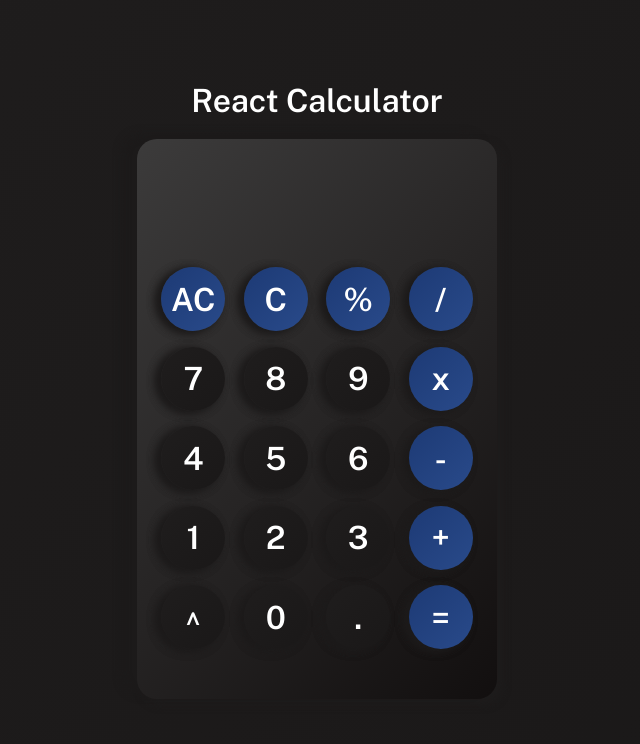
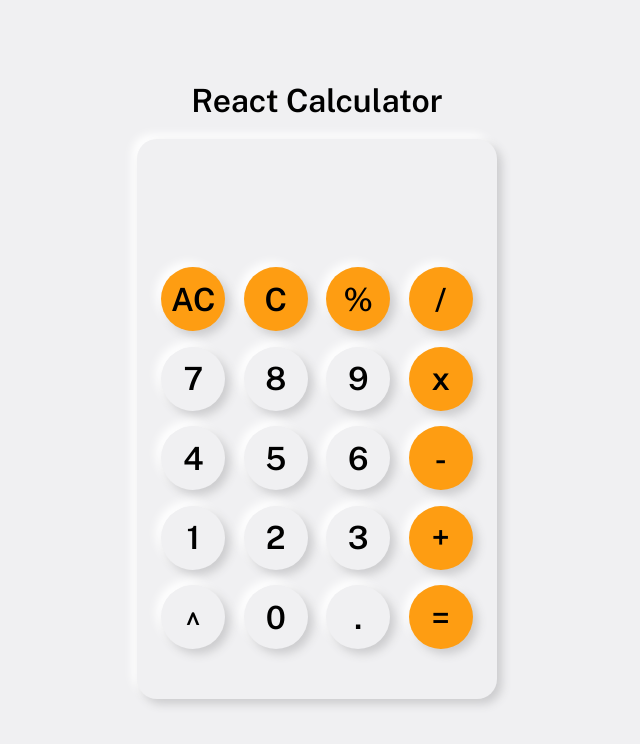
Before and after one commit to kiranc8/react-calculator, a React (Create React App) app: page / in a window 1280 px wide. Shown: the top 744 px of the page, without its empty margins (323-963 px from the left). Built offline with nearby package versions, Linux system fonts and the light colour scheme.

Commit message:
ui change

```diff
--- a/src/App.css
+++ b/src/App.css
@@ -1,4 +1,4 @@
-@import url('https://fonts.googleapis.com/css2?family=PT+Sans&family=Public+Sans:wght@600&display=swap');
+@import url('https://fonts.googleapis.com/css2?family=PT+Sans&family=Public+Sans:wght@600&family=Roboto:wght@700&display=swap');
 * {
   padding: 0;
   margin: 0;
--- a/src/components/basicCalculator/Calculator.css
+++ b/src/components/basicCalculator/Calculator.css
@@ -1,6 +1,7 @@
 .container {
   height: 100vh;
   display: flex;
+  background: #f0f0f2;
   flex-direction: column;
   align-items: center;
   justify-content: center;
@@ -9,32 +10,35 @@
 .wrapper {
   display: flex;
   flex-direction: column;
-    border-radius: 20px;
-    background: linear-gradient(315deg, #120f0f, #3c3b3b);
-    box-shadow: -15px -5px 9px #1c1a1a,
-      5px 5px 9px #1e1c1c;
+  border-radius: 50px;
+  background: #f0f0f2;
+  box-shadow: 5px 5px 10px #ccccce,
+    -5px -5px 10px #ffffff;
   height: 560px;
   width: 360px;
   padding: 15px;
   border-radius: 20px;
   margin-bottom: 20px;
 }
-  .heading{
-    color:#ffff;
+
+.heading {
+  color: #000;
   font-size: 2rem;
   font-weight: 800;
   margin-bottom: 20px;
 }
+
 .display {
   height: 10%;
-    width:100%;
+  width: 100%;
   overflow-x: hidden;
   display: flex;
   align-items: flex-end;
   justify-content: flex-end;
   margin-right: 1.5rem;
   font-size: 3rem;
-    color: #fff;
+  color: #000;
+  background: transparent;
 }
 
 .buttons {
@@ -47,11 +51,11 @@
 .btn {
   cursor: pointer;
   display: flex;
-    border-radius: 82px;
-    background: linear-gradient(315deg, #1a1818, #1f1d1d);
-    box-shadow: -5px 2px 9px #1c1a1a,
-      -5px 2px 9px #1e1c1c;
-    color: #fff;
+  border-radius: 50px;
+  background: #f0f0f2;
+  box-shadow: 5px 5px 10px #ccccce,
+    -5px -5px 10px #ffffff;
+  color: #000;
   font-size: 2rem;
   border-radius: 50%;
   width: 4rem;
@@ -60,23 +64,25 @@
   justify-content: center;
 
 }
-  .btn:active{
+
+.btn:active {
+  box-shadow: 20px 20px 60px #ccccce,
+    -20px -20px 60px #ffffff;
+}
+
+.btn_operator {
+  color: black;
+  background-color: #fe9d12;
+
+
+}
+
+.btn_operator:active {
   opacity: 0.5;
 }
 
-  .btn_blue {
-    border-radius: 123px;
-    background: linear-gradient(315deg, #294a8a, #1d3a75);
-    box-shadow: -5px -5px -9px #294b8e,
-      5px 5px 9px #3157a6;
-
-  }
-  .btn_blue:active{
-    opacity: 0.5;
-  }
-
-  @media screen and (max-width:400px){
-    .wrapper{
+@media screen and (max-width:400px) {
+  .wrapper {
     width: 90%;
   }
 }
--- a/src/components/basicCalculator/Calculator.js
+++ b/src/components/basicCalculator/Calculator.js
@@ -1,6 +1,6 @@
 import { React, useState } from "react";
 import { evaluate } from "mathjs";
-import './Calculator.css'
+import "./Calculator.css";
 const Calculator = () => {
   const [calc, setCalc] = useState("");
   const [result, setResult] = useState("");
@@ -39,16 +39,16 @@ const Calculator = () => {
         <div className="display">{click ? result : ""}</div>
         <div className="display">{calc}</div>
         <div className="buttons">
-          <div className="btn btn_blue" onClick={clearAll}>
+          <div className="btn btn_operator" onClick={clearAll}>
             AC
           </div>
-          <div className="btn btn_blue" onClick={clear}>
+          <div className="btn btn_operator" onClick={clear}>
             C
           </div>
-          <div className="btn btn_blue" onClick={() => updateCalc("%")}>
+          <div className="btn btn_operator" onClick={() => updateCalc("%")}>
             %
           </div>
-          <div className="btn btn_blue" onClick={() => updateCalc("/")}>
+          <div className="btn btn_operator" onClick={() => updateCalc("/")}>
             /
           </div>
         </div>
@@ -63,7 +63,7 @@ const Calculator = () => {
             9
           </div>
           <div
-            className="btn btn_blue"
+            className="btn btn_operator"
             value="x"
             onClick={() => updateCalc("*")}
           >
@@ -81,7 +81,7 @@ const Calculator = () => {
             6
           </div>
           <div
-            className="btn btn_blue"
+            className="btn btn_operator"
             value="-"
             onClick={() => updateCalc("-")}
           >
@@ -99,7 +99,7 @@ const Calculator = () => {
             3
           </div>
           <div
-            className="btn btn_blue"
+            className="btn btn_operator"
             value="+"
             onClick={() => updateCalc("+")}
           >
@@ -117,7 +117,7 @@ const Calculator = () => {
             .
           </div>
           <div
-            className="btn btn_blue"
+            className="btn btn_operator"
             value="="
             onClick={() => setClick(true)}
           >
```
Also changed, not shown: 1 other file (tests, documents, lock files or other folders). Lines whose indentation alone changed are shown as unchanged.
